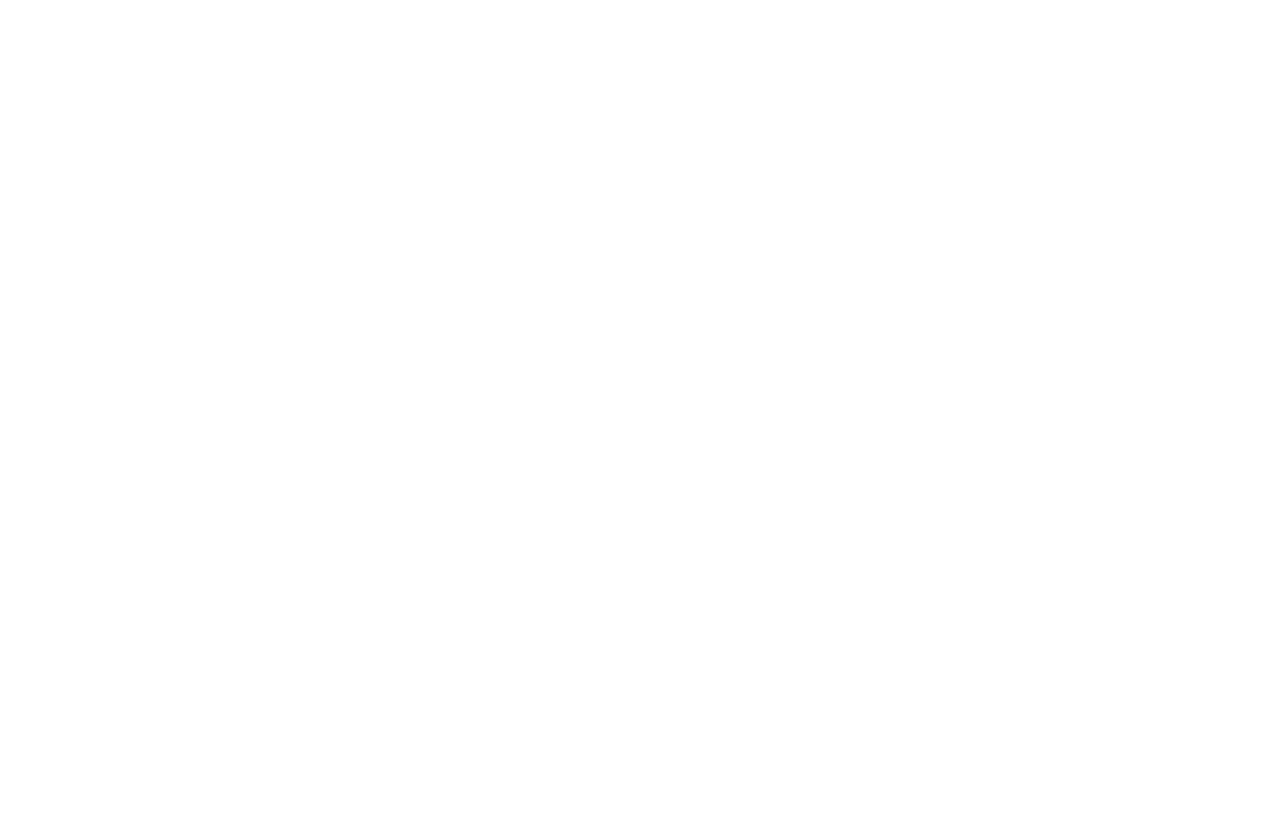
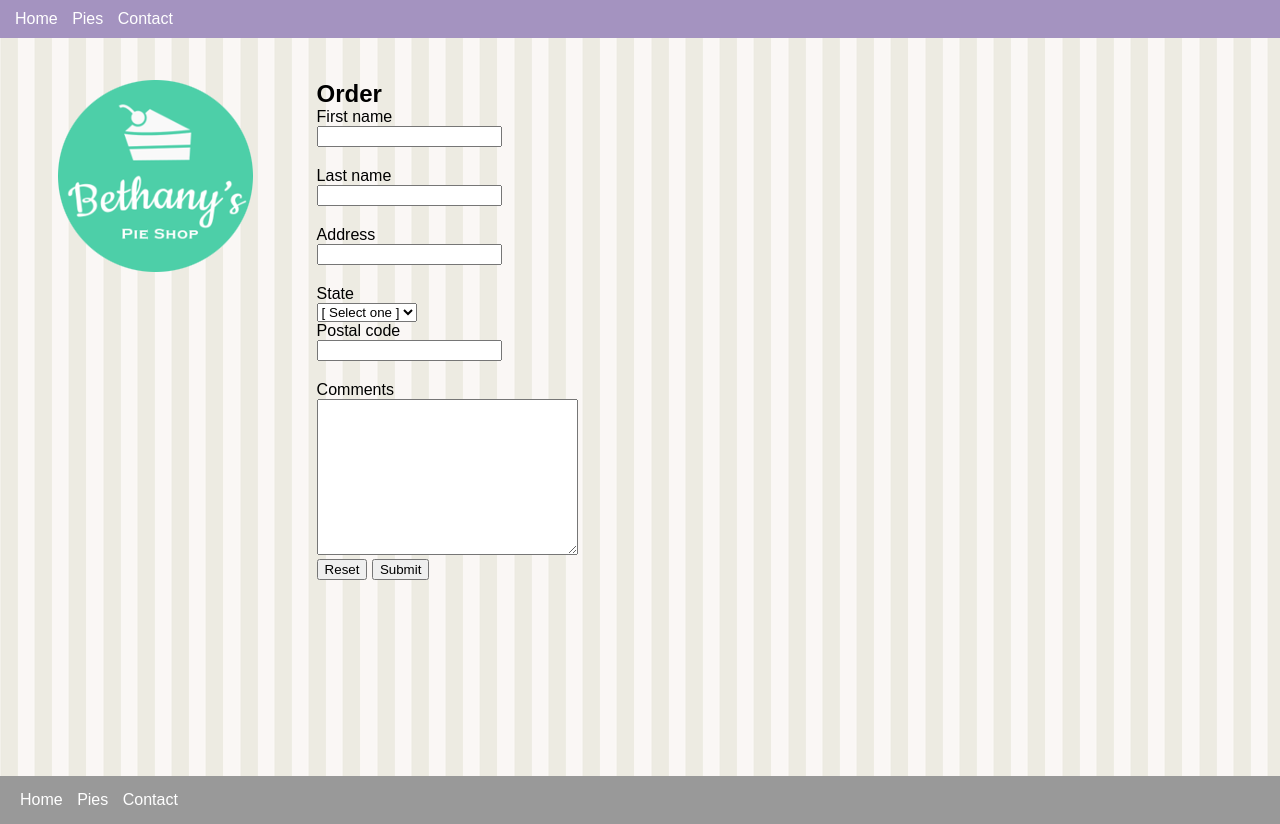
Before and after one commit to mjldreamers/Website, a plain HTML site: page html-css-javascript-getting-started-start/order.html in a window 1280 px wide. Before the commit the page ends 800 px from the top, so only its background shows below. Drawn offline with Linux system fonts and the light colour scheme.

Commit message:
Style not working in order page, also warning in desc

```diff
--- a/html-css-javascript-getting-started-start/order.html
+++ b/html-css-javascript-getting-started-start/order.html
@@ -0,0 +1,93 @@
+<!DOCTYPE html>
+<html lang="en">
+
+<head>
+    <meta charset="UTF-8">
+    <meta name="viewport" content="width=device-width, initial-scale=1.0">
+    <link rel="stylesheet" href="site.css" type="text/css" />
+    <title>Bethany's Pie Shop</title>
+    <style>
+        .input-group {
+            margin-bottom: 20px;
+        }
+
+        .input-group input .input-group textarea .input-group select {
+            padding: 10px;
+            border: solid 1px #999;
+            border-radius: 2px;
+            width: 100%;
+        }
+    </style>
+
+</head>
+
+<body>
+    <header>
+        <nav>
+            <ul>
+                <li><a href="/">Home</a></li>
+                <li><a href="pies.html">Pies</a></li>
+                <li><a href="contact.html">Contact</a></li>
+            </ul>
+        </nav>
+    </header>
+    <main>
+        <aside><img src="images/logo.png" alt="Bethany's Pie Shop"></aside>
+        <Article>
+            <h1>Order</h1>
+            <form action="https://localhost:7071/api/post" method="POST">
+
+                <div class="input-group">
+                    <div><label for="first-name">First name</label></div>
+                    <div><input type="text" name="first-name" id="first-name" /></div>
+                </div>
+
+                <div class="input-group">
+                    <div><label for="last-name">Last name</label></div>
+                    <div><input type="text" name="last-name" id="last-name" /></div>
+                </div>
+
+                <div class="input-group">
+                    <div><label for="address">Address</label></div>
+                    <div><input type="text" name="address" id="address" /></div>
+                </div>
+
+                <div class="input-group">
+                    <div><label for="state">State</label></div>
+                    <div>
+                        <select name="state" id="state">
+                            <option value="" selected>[ Select one ]</option>
+                            <option value="Malabon">Malabon</option>
+                            <option value="Acacia">Acacia</option>
+                            <option value="Monumento">Monumento</option>
+                        </select>
+                    </div>
+
+                    <div class="input-group">
+                        <div><label for="postal-code">Postal code</label></div>
+                        <div><input type="text" name="postal-code" id="postal-code" /></div>
+                    </div>
+
+                    <div class="input-group">
+                        <div><label for="comments">Comments</label></div>
+                        <div>
+                            <textarea name="comments" id="coments" cols="30" rows="10"></textarea>
+                        </div>
+
+                        <input type="reset" value="Reset" />
+                        <input type="submit" value="Submit" />
+            </form>
+        </Article>
+    </main>
+    <footer>
+        <nav>
+            <ul>
+                <li><a href="/">Home</a></li>
+                <li><a href="pies.html">Pies</a></li>
+                <li><a href="contact.html">Contact</a></li>
+            </ul>
+        </nav>
+    </footer>
+</body>
+
+</html>
```
Also changed, not shown: html-css-javascript-getting-started-start/pies.html (+32 -4 lines).
